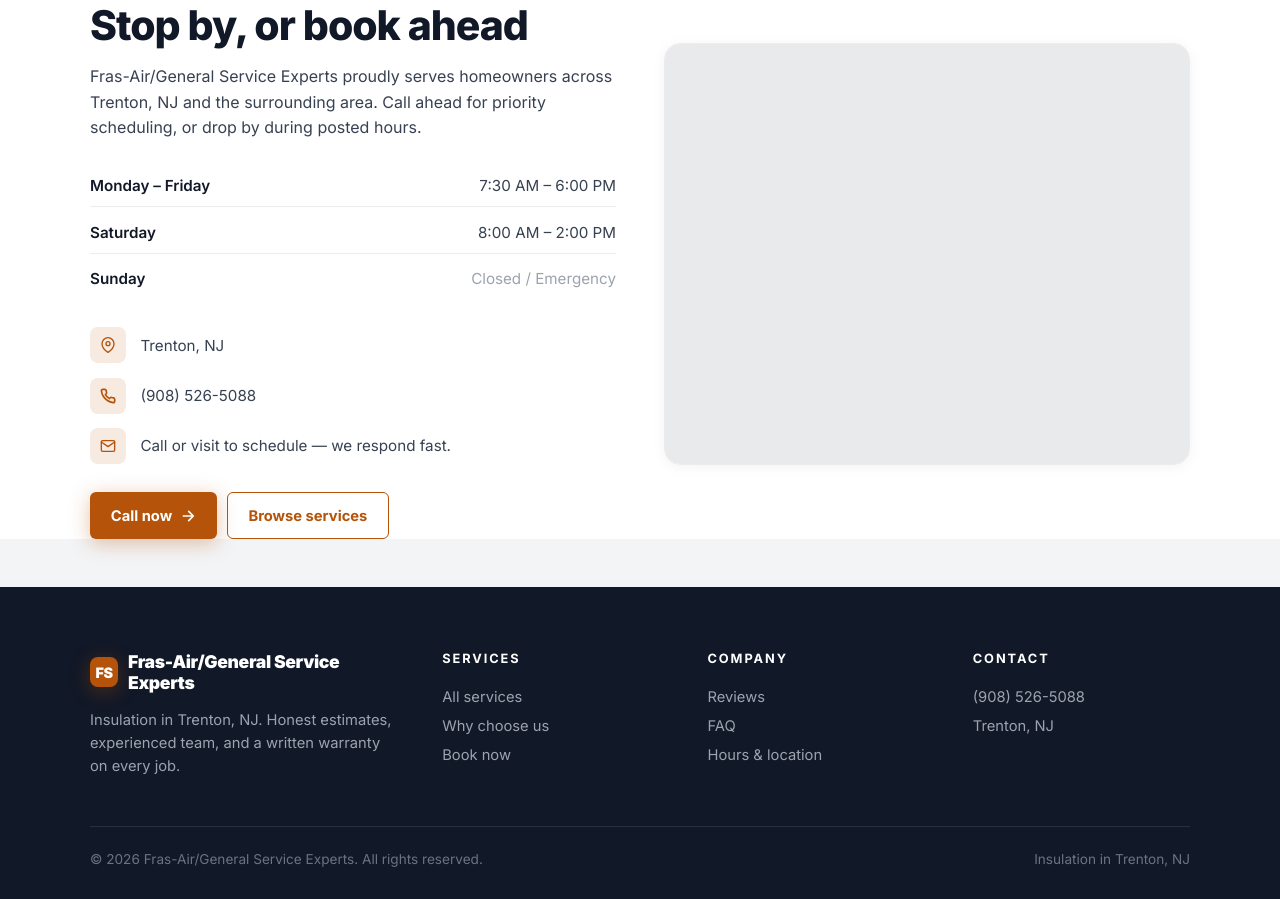
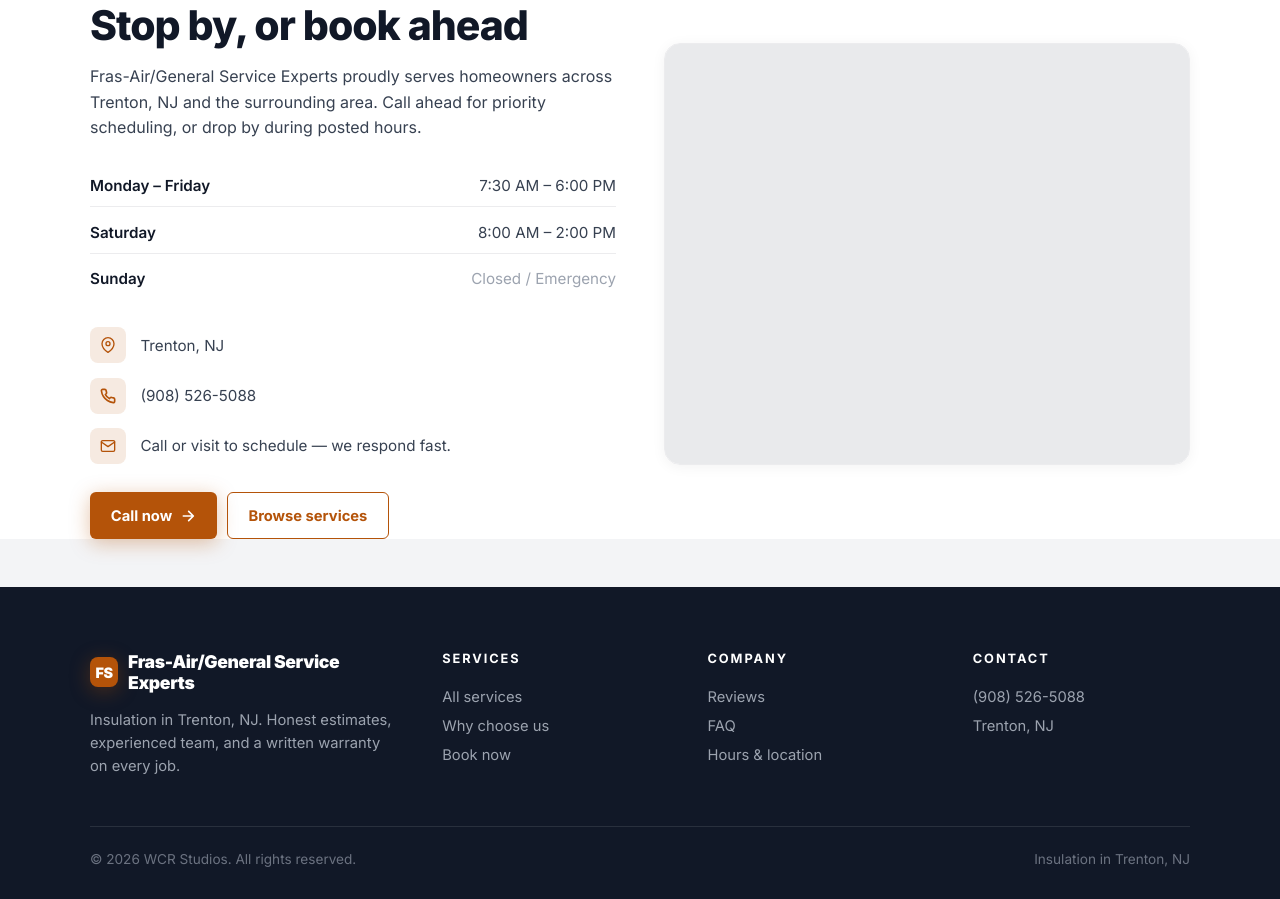
Before and after one commit to Wrenbjor/trades--fras-air-general-service-experts, a plain HTML site: page index.html in a window 1280 px wide. Shown: the part 4699-5598 px from the top of the page. Drawn offline with nearby package versions, Linux system fonts and the light colour scheme; no server answers.

Commit message:
Update site

```diff
--- a/index.html
+++ b/index.html
@@ -605,7 +605,7 @@
     </div>
   </div>
   <div class="foot-bottom">
-    <div>&copy; 2026 Fras-Air/General Service Experts. All rights reserved.</div>
+    <div>&copy; 2026 WCR Studios. All rights reserved.</div>
     <div>Insulation in Trenton, NJ</div>
   </div>
 </footer>
```
